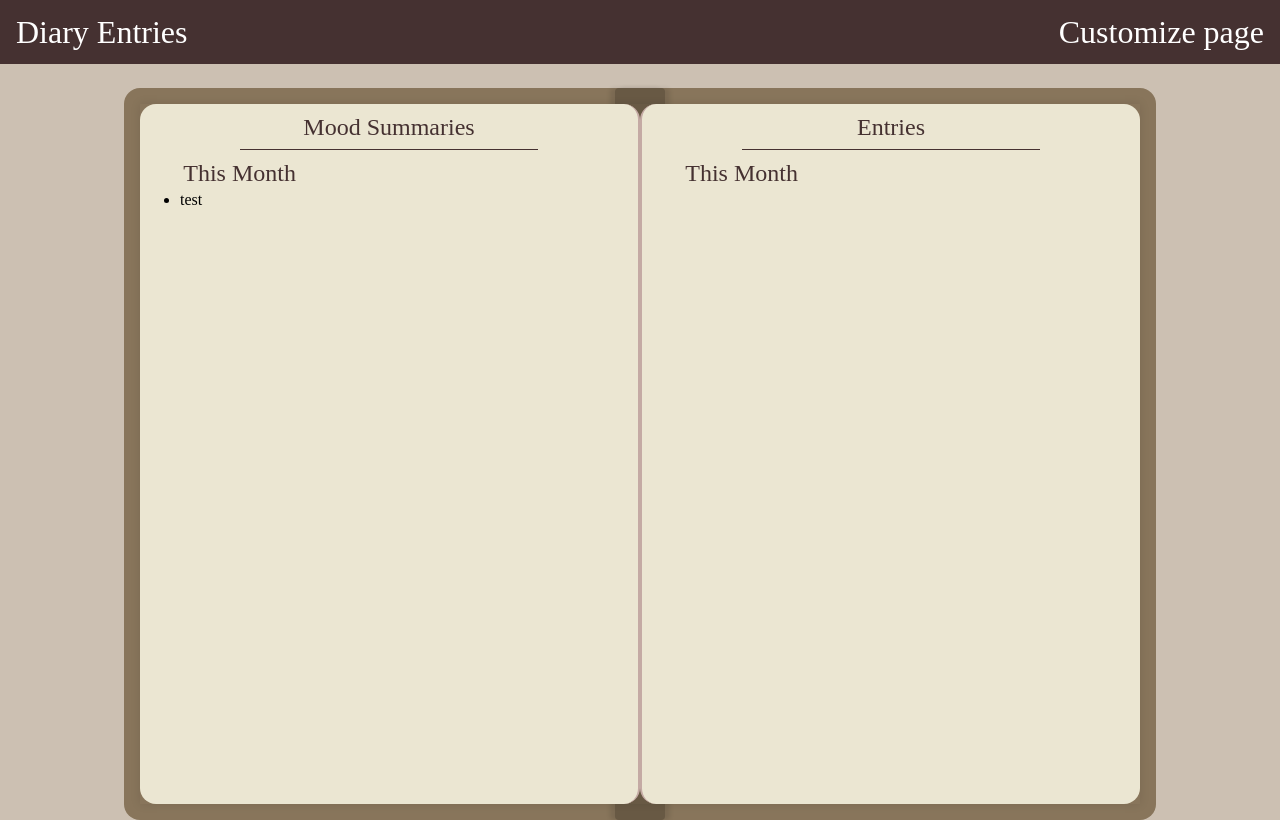
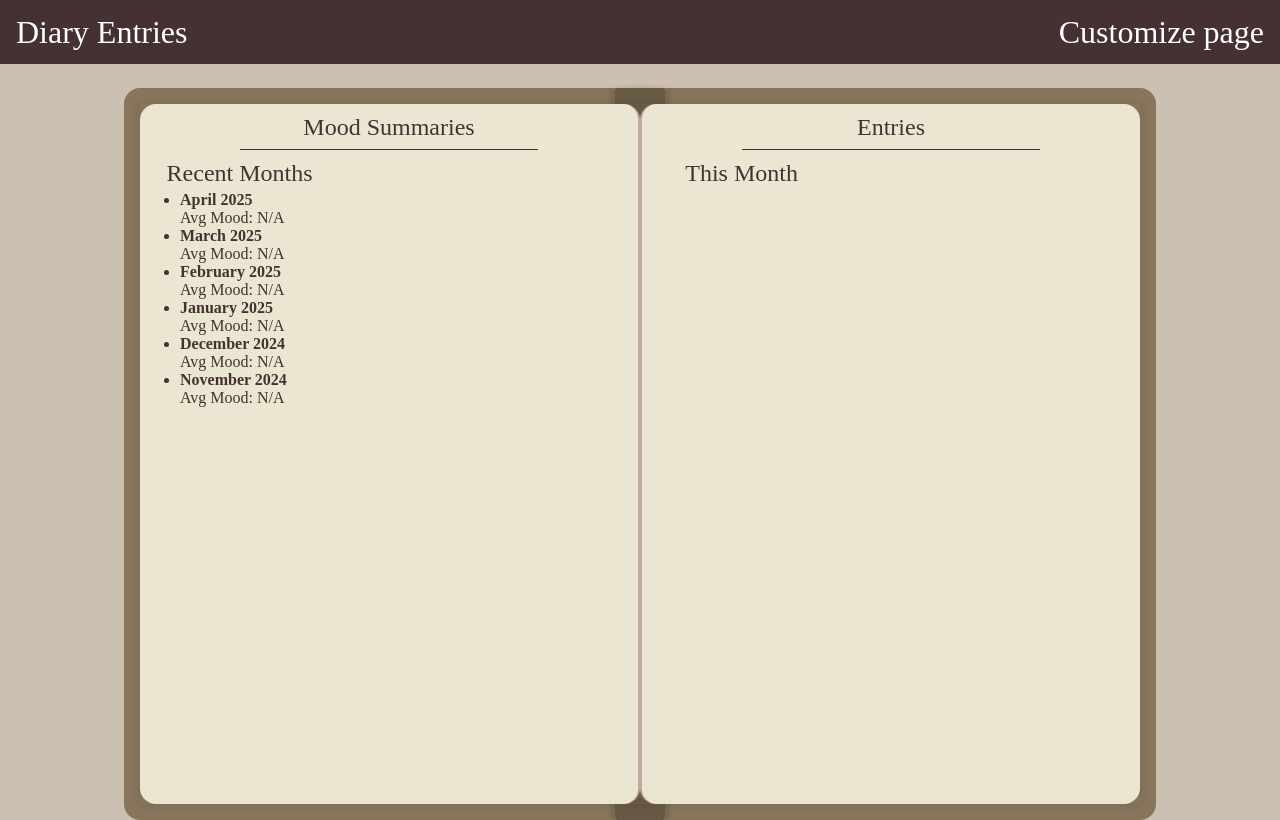
Before and after one commit to Larianter/FED-Group9, a React (Create React App) app in the folder diary/: page /entries in a window 1280 px wide. Built offline with nearby package versions, Linux system fonts and the light colour scheme.

Commit message:
Added first version of mood summary functionality

```diff
--- a/diary/src/DiaryStyleSheet.css
+++ b/diary/src/DiaryStyleSheet.css
@@ -251,7 +251,8 @@ textarea {
     align-items: center;
 }
 
-/*Entries Page*/
+/*ENTRY PAGE START*/
+/*Entries Page Headers*/
 .page-header {
     position: relative;
     width: 60%;
@@ -309,6 +310,7 @@ textarea {
     font-size: 1rem;
     color: var(--contrast-color);
 }
+/*ENTRY PAGE END*/
 
 .button {
     font-family: Inknut Antiqua;
--- a/diary/src/EntryPage.js
+++ b/diary/src/EntryPage.js
@@ -3,16 +3,46 @@ import  "./DiaryStyleSheet.css";
 import { useNavigate } from "react-router-dom";
 import { getAllEntries, updateEntry } from "./DiaryStorage";
 
+{/*Maps mood entries and returns summary*/}
+function getMoodSummaries(entries) {
+    const summaries = {};
+    const now = new Date();
+
+    for (let i = 0; i < 6; i++) {
+        const date = new Date(now.getFullYear(), now.getMonth()-i,1)
+        const yearMonthKey =`${date.getFullYear()}-${String(date.getMonth() + 1).padStart(2, '0')}`;
+        summaries[yearMonthKey] = {
+            moodSum: 0,
+            count: 0,
+        };
+    }
+
+    entries.forEach(entry => {
+        const entryDate = new Date(entry.timestamp);
+        const yearMonthKey = `${entryDate.getFullYear()}-${String(entryDate.getMonth() + 1).padStart(2, '0')}`;
+        if (summaries[yearMonthKey]) {
+            summaries[yearMonthKey].moodSum += entry.mood;
+            summaries[yearMonthKey].count += 1;
+        }
+    });
+
+    return summaries;
+}
+
+{/*Draw Entry page UI*/}
 function EntryPageUI() {
     const [selectedEntry,setSelectedEntry] = useState(null);
 
     const navigate = useNavigate();
     const navigateToDiary = () => {navigate('/')}
 
-    const [entries, setEntries] = useState([])
+    const [entries, setEntries] = useState([]);
+    const [moodSummaries, setMoodSummaries] = useState({});
+
     useEffect(() => {
         const storedEntries = getAllEntries();
         setEntries(storedEntries);
+        setMoodSummaries(getMoodSummaries(storedEntries));
     },[]);
 
     return (
@@ -33,9 +63,19 @@ function EntryPageUI() {
             <div className="pages">
                 <div className="left-page">
                     <div className="page-header">Mood Summaries</div>
-                    <div className="sub-header">This Month</div>
+                    <div className="sub-header">Recent Months</div>
                         <ul>
-                            <li>test</li> {/*Fetch mood data from memory*/}
+                            {Object.entries(moodSummaries).map(([month,data]) => {
+                                const averageMood = data.count > 0 ? (data.moodSum / data.count).toFixed(2) : "N/A";
+                                const date = new Date(month + "-01");
+                                const monthName = date.toLocaleString('default', { month: 'long', year: 'numeric'});
+                                return (
+                                    <li key={month} className="entry-item">
+                                        <strong>{monthName}</strong><br/>
+                                        Avg Mood: {averageMood}
+                                    </li>
+                                )
+                            })}
                         </ul>
                 </div>
                 <div className="right-page">
```
